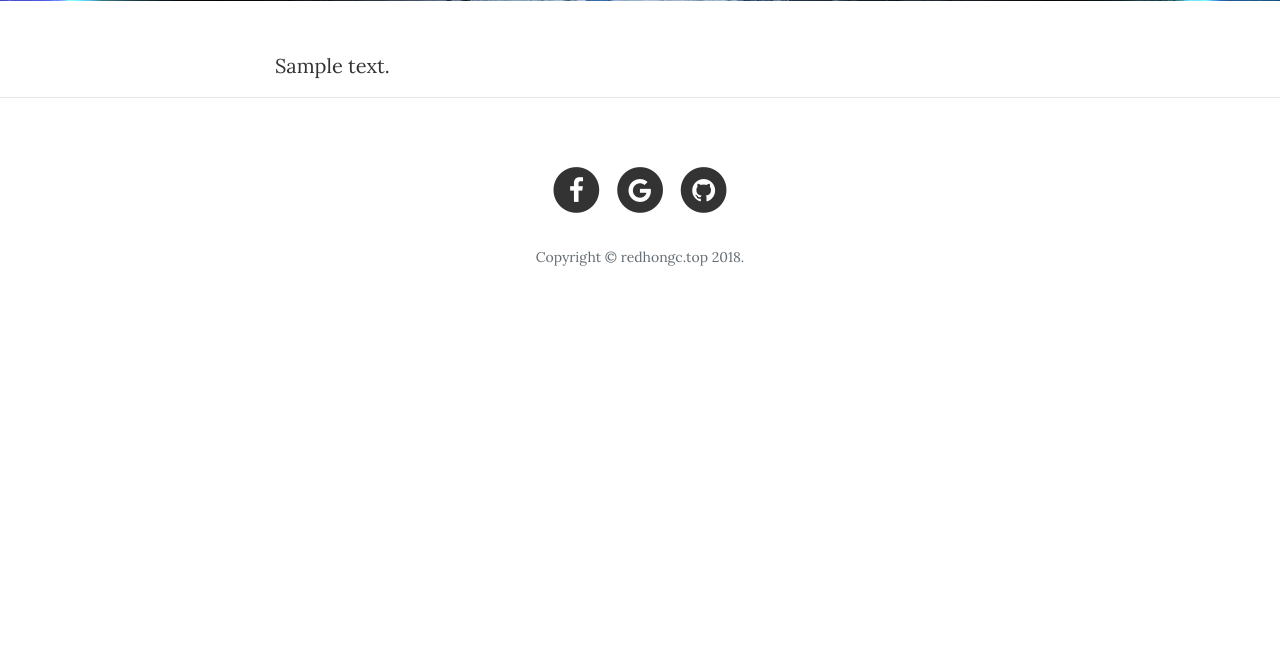
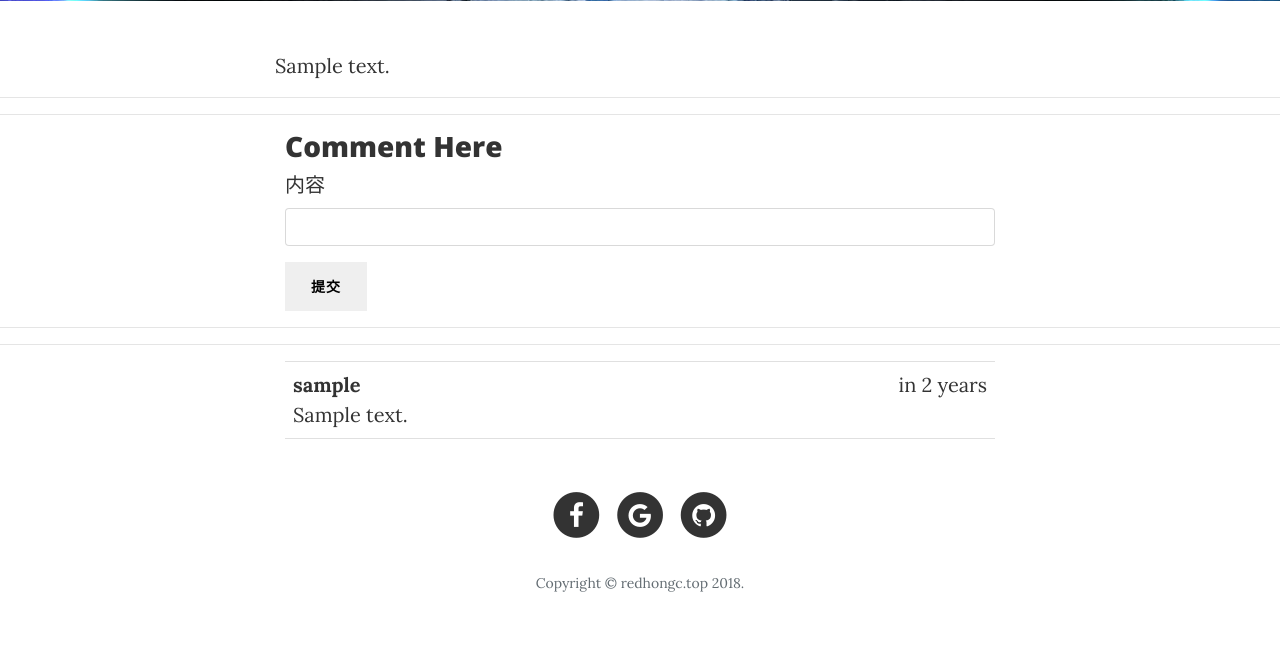
Before and after one commit to redtecher/myblog, a Flask app: page /post/article/1 in a window 1280 px wide. Shown: the part 427-1086 px from the top of the page. Before the commit the page ends 693 px from the top, so only its background shows below. Run offline with Flask 2, Linux system fonts and the light colour scheme; tables that the repository leaves empty hold one stand-in row (values such as "Sample post"); some libraries are stand-ins or nearby versions.

Commit message:
完善评论功能

```diff
--- a/webapp/post/views.py
+++ b/webapp/post/views.py
@@ -10,8 +10,20 @@ from datetime import datetime
 @post.route('/article/<int:post_id>',methods = ['GET','POST'])  #or  '/article/<int:post_id>'
 def article(post_id):
     post = Post.query.filter_by(id = post_id).first()
+    form = CommentForm()
+    if form.validate_on_submit():
+        newcomment = Comment()
+        newcomment.name =current_user.name
+        newcomment.text =form.content.data
+        newcomment.post_id = post.id
+        newcomment.user_id = current_user.id
+        newcomment.date = datetime.now()
+        db.session.add(newcomment)
+        db.session.commit()
+        return redirect(url_for('.article',post_id = post.id))
 
-
+    comments = Comment.query.all()
+    time = datetime.now()
 
     if post is None:
         return redirect(url_for('.listarticle'))
@@ -23,7 +35,7 @@ def article(post_id):
         user = User.query.filter_by(id = user_id).first()
         comments = Comment.query.all()
 
-        return render_template('post.html',text = text,username = user.username,publish_date = publish_date,siteheading = title,backgroundpic ='/static/img/post2_bg.jpg',post=post)
+        return render_template('post.html',form=form,comments=comments,text = text,username = user.username,publish_date = publish_date,siteheading = title,backgroundpic ='/static/img/post2_bg.jpg',post=post)
 
 
 @post.route('/article',methods = ['GET','POST'])
--- a/webapp/templates/post.html
+++ b/webapp/templates/post.html
@@ -26,8 +26,51 @@
         </div>
     </article>
 
-    <hr>
+    <hr><hr>
+    <div class="container">
+        <div class="col-lg-8 offset-lg-2 col-md-10 offset-md-1">
+            <h3>Comment <span class="label label-default">Here</span></h3>
+        {% import "bootstrap/wtf.html" as wtf %}
 
+        {{ wtf.quick_form(form)}}
+
+        </div>
+        </div>
+        <hr><hr>
+
+
+        <div class="container">
+                <div class="col-lg-8 offset-lg-2 col-md-10 offset-md-1">
+
+
+        <ul class="posts">
+        {% for comment in comments %}
+            <li class="post">
+        <!--
+                <div class="profile-thumbnail">
+                    <a href="{{url_for('userinfo.user',username = comment.user.username )}}">
+                        <img class="img-rounded profile-thumbnail" src="{{comment.user.headimg}}",height = "5",width = "5"/>
+                    </a>
+                </div>
+
+        -->
+
+                <div class="post-date">{{ moment(comment.date).fromNow(refresh=True)}}</div>
+
+
+                <div class="post-author">
+                    <a href="{{url_for('userinfo.user',username = comment.user.username)}}">
+                        {{comment.user.username}}
+                    </a>
+                </div>
+                <div class="post-body">{{comment.text}}</div>
+
+            </li>
+            {% endfor %}
+        </ul>
+
+    </div>
+    </div>
 
 
 
```
